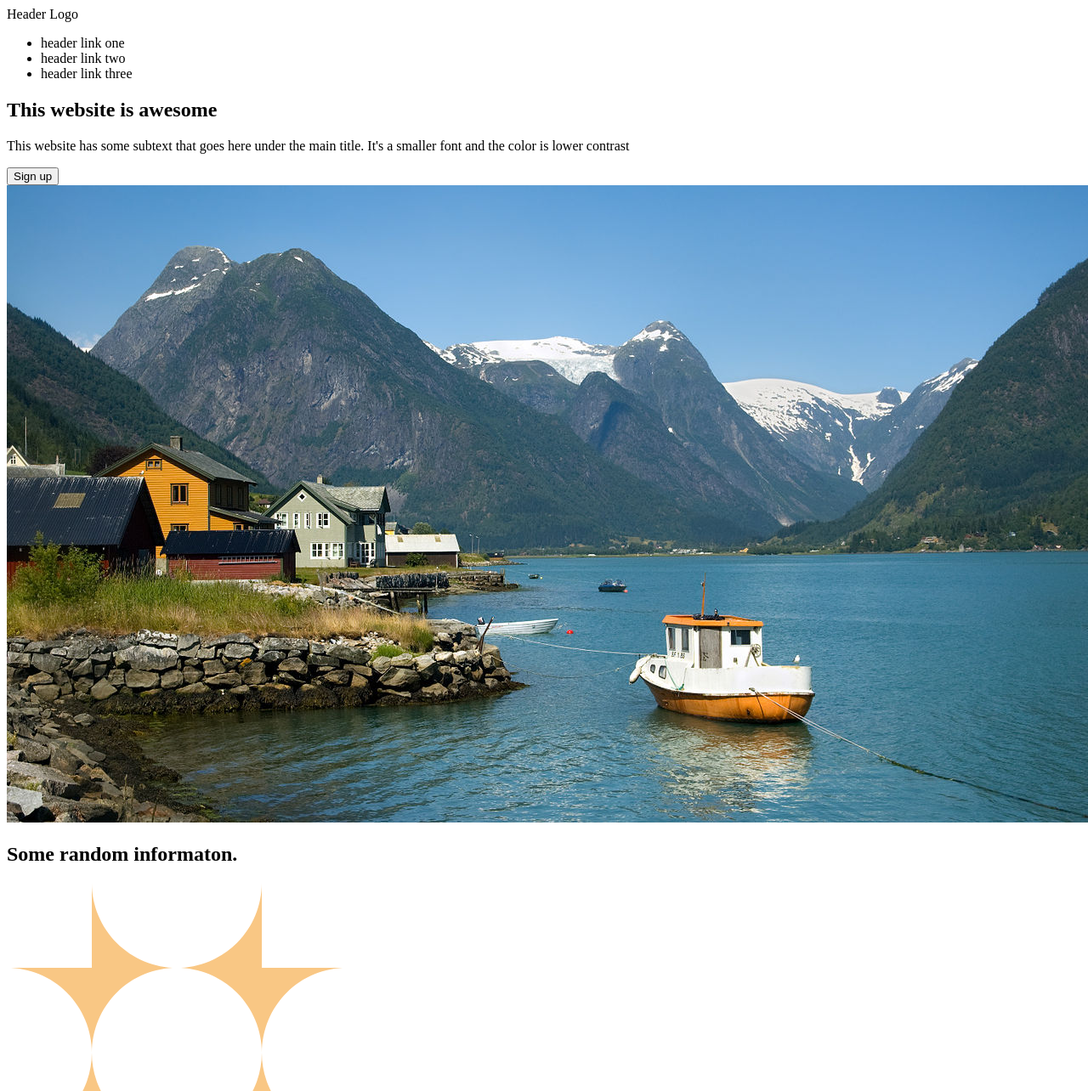
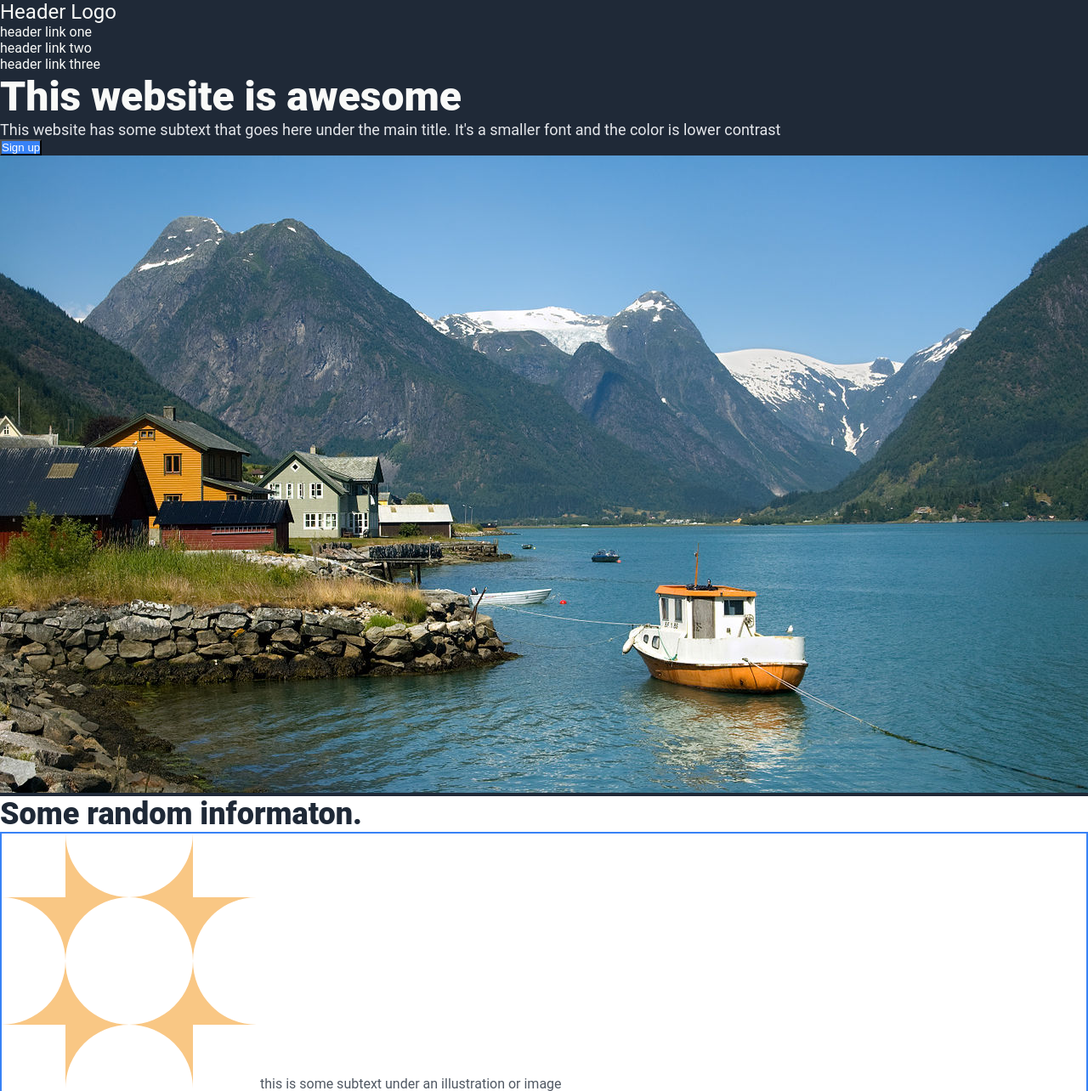
Before and after one commit to robertdebauch/odin-landing, a plain HTML site: page index.html in a window 1280 px wide. Shown: the top 1284 px of the page at 85% size. Drawn offline with Linux system fonts and the light colour scheme.

Commit message:
feat: add cosmetic styles
Added few styles in CSS for colors, fonts and added some icon.

```diff
--- a/index.html
+++ b/index.html
@@ -13,9 +13,9 @@
         <nav>
             <div class="logo">Header Logo</div>
             <ul class="navigation">
-                <li>header link one</li>
-                <li>header link two</li>
-                <li>header link three</li>
+                <li><a href="#">header link one</a></li>
+                <li><a href="#">header link two</a></li>
+                <li><a href="#">header link three</a></li>
             </ul>
         </nav>
     </header>
@@ -69,7 +69,7 @@
         </div>
     </section>
 
-    <footer>
+    <footer class="footer">
         Copyright © The Odin Project 2021
     </footer>
 </body>
--- a/style.css
+++ b/style.css
@@ -0,0 +1,120 @@
+* {
+    box-sizing: border-box;
+    margin: 0;
+    padding: 0;
+}
+
+html, body {
+    height: 100%;
+}
+
+body {
+    font-family: "Roboto", sans-serif;
+    background-color: white;
+    color: #1f2937;
+}
+
+img {
+    width: 100%;
+}
+
+/* header */
+
+.header {
+    color: #F9FAF8;
+    background-color: #1f2937;
+}
+
+.header .logo {
+    font-size: 1.5rem;
+}
+
+.header .ul {
+    list-style-type: none;
+}
+
+.header a {
+    text-decoration: none;
+    color: #F9FAF8;
+}
+
+/* hero */
+
+.hero {
+    color: #F9FAF8;
+    background-color: #1f2937;
+}
+
+.hero h1 {
+    font-size: 48px;
+    font-weight: 900;
+}
+
+.hero p {
+    font-size: 18px;
+    color: #E5E7EB;
+}
+
+.hero button {
+    color: white;
+    background-color: #3882F6;
+}
+
+/* information */
+
+.information h2 {
+    font-size: 36px;
+    font-weight: 900;
+    color: #1f2937;
+}
+
+.cards > div {
+    border: 2px solid #3882F6;
+}
+
+.cards img {
+    width: 300px; /* temporal */
+}
+
+.card {
+    color: #1f2937c7;
+}
+
+/* quote */
+
+.quote {
+    background-color: #e5e7eb;
+}
+
+.quote .quote-text {
+    font-size: 36px;
+    font-weight: light;
+    font-style: italic;
+    color: #1f2937;
+}
+
+.quote .author {
+    font-weight: 900;
+}
+
+/* cta */
+
+.cta .cta-content {
+    color: white;
+    background-color: #3882F6;
+    /* border-radius: 42px; */
+}
+
+.cta-content .cta-button {
+    background-color: #3882F6;
+    border-radius: 4px;
+    border: 1px solid white;
+    color: white;
+}
+
+/* footer */
+
+.footer {
+    color: #F9FAF8;
+    background-color: #1f2937;
+}
```
